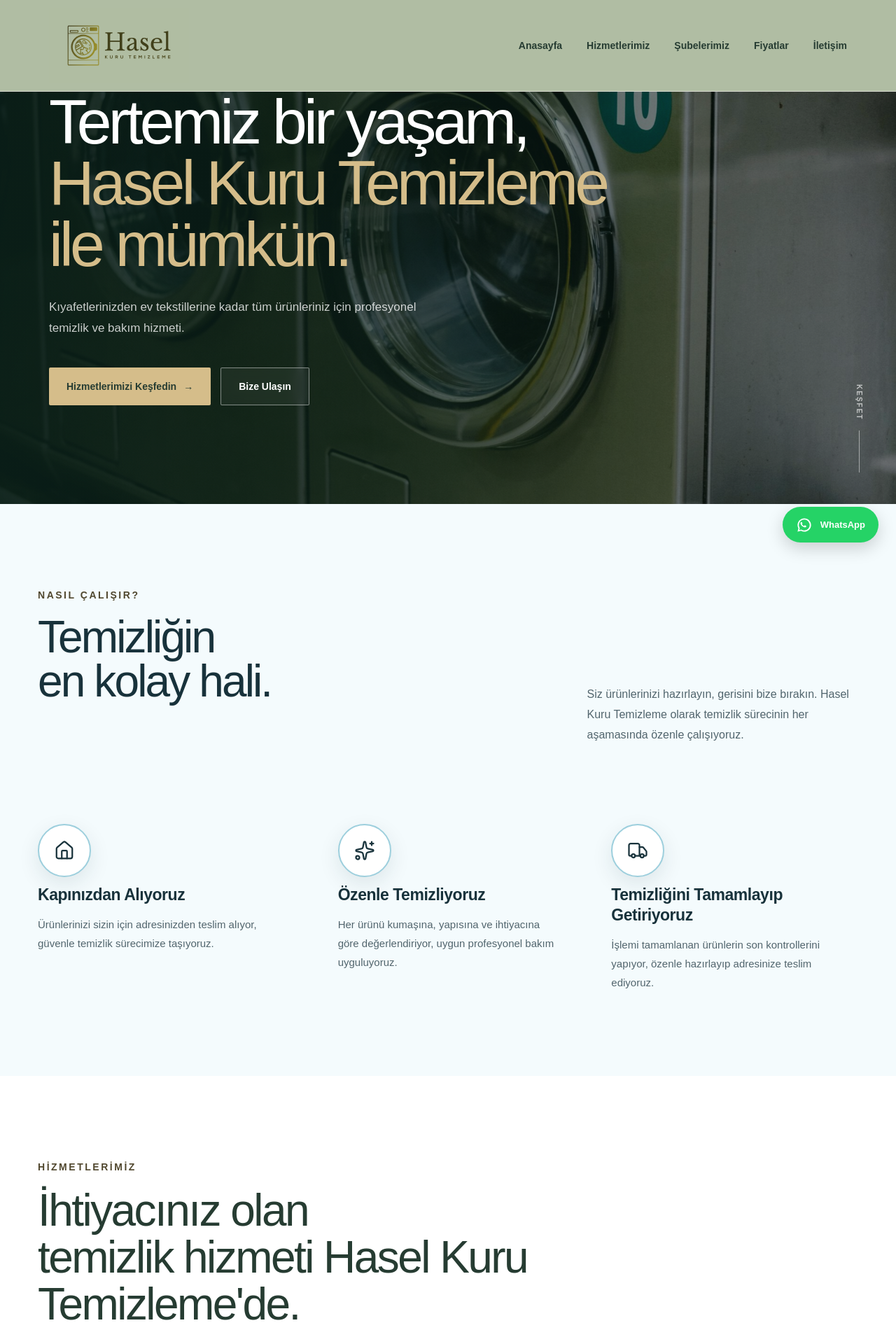
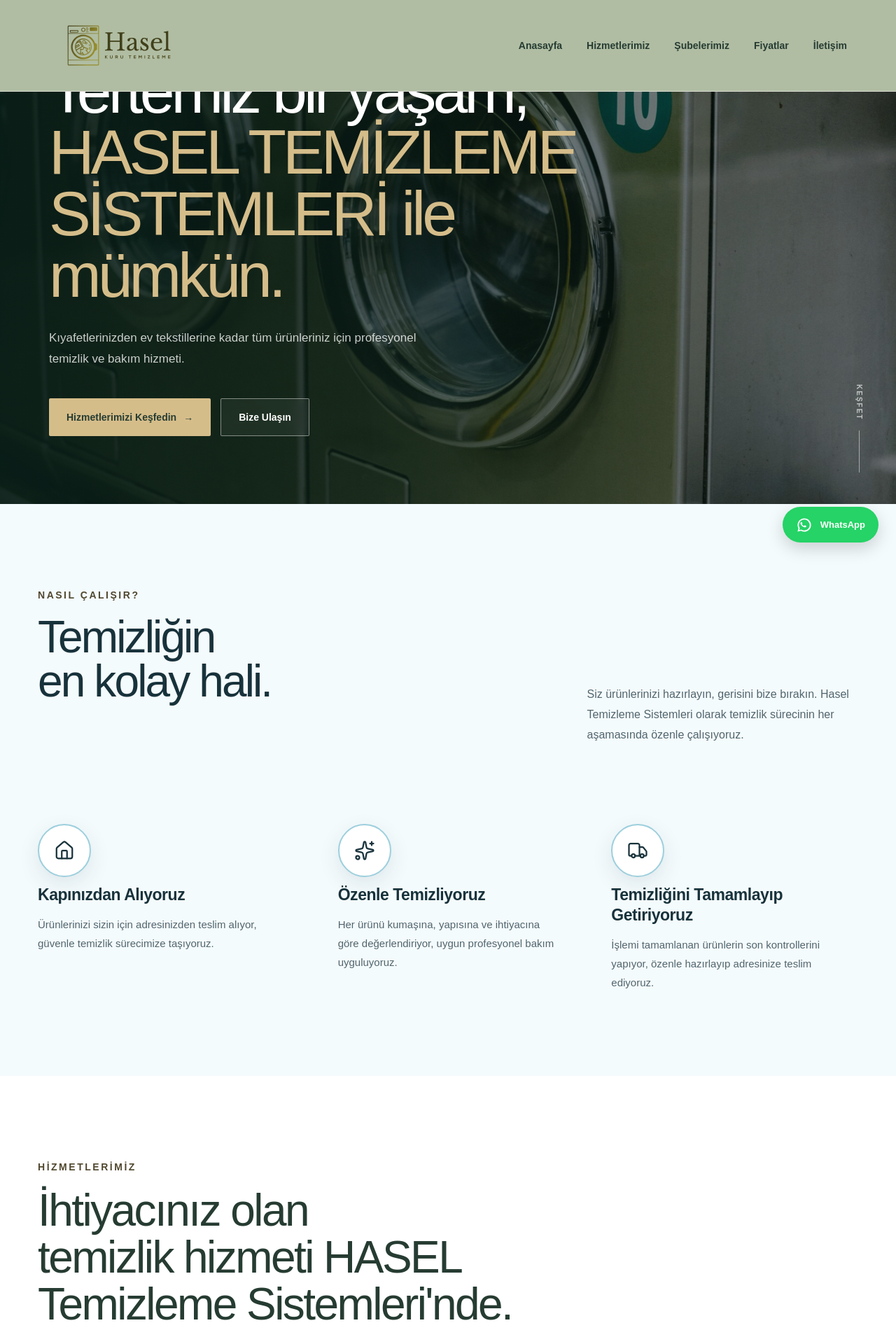
Before and after one commit to Mahmutsefer/em-kuru-temizleme, a Next.js app in the folder website/: page / in a window 1280 px wide. Shown: the top 1920 px of the page at 70% size. Built offline with nearby package versions, Linux system fonts and the light colour scheme.

Commit message:
Update brand name to Hasel Temizleme Sistemleri

```diff
--- a/website/app/subelerimiz/page.tsx
+++ b/website/app/subelerimiz/page.tsx
@@ -3,7 +3,7 @@
 export const metadata = {
   title: "Şubelerimiz",
   description:
-    "Hasel Kuru Temizleme şubeleri. Adres, telefon, çalışma saatleri ve yol tarifi bilgileri.",
+    "Hasel Temizleme  şubeleri. Adres, telefon, çalışma saatleri ve yol tarifi bilgileri.",
 };
 
 export default function SubelerimizPage() {
--- a/website/components/Footer.tsx
+++ b/website/components/Footer.tsx
@@ -98,7 +98,7 @@
       <div className="footer-bottom">
 
         <p>
-          © 2026 Hasel Kuru Temizleme. Tüm hakları saklıdır.
+          © 2026 HASEL TEMİZLEME SİSTEMLERİ. Tüm hakları saklıdır.
         </p>
 
         <a href="#iletisim">
--- a/website/components/Hero.tsx
+++ b/website/components/Hero.tsx
@@ -51,13 +51,13 @@
 
       <div className="hero-content">
         <p className="hero-label">
-  HASEL KURU TEMİZLEME
+  HASEL TEMİZLEME SİSTEMLERİ
 </p>
 
         <h1>
           Tertemiz bir yaşam,
           <br />
-          <span>Hasel Kuru Temizleme ile mümkün.</span>
+          <span>HASEL TEMİZLEME SİSTEMLERİ ile mümkün.</span>
         </h1>
 
         <p className="hero-description">
--- a/website/components/HowItWorks.tsx
+++ b/website/components/HowItWorks.tsx
@@ -45,7 +45,7 @@
           </div>
 
           <p className="em-process-intro">
-            Siz ürünlerinizi hazırlayın, gerisini bize bırakın. Hasel Kuru Temizleme olarak
+            Siz ürünlerinizi hazırlayın, gerisini bize bırakın. Hasel Temizleme Sistemleri olarak
             temizlik sürecinin her aşamasında özenle çalışıyoruz.
           </p>
         </div>
--- a/website/components/Services.tsx
+++ b/website/components/Services.tsx
@@ -50,7 +50,7 @@
           <h2>
             İhtiyacınız olan
             <br />
-            temizlik hizmeti Hasel Kuru Temizleme&apos;de.
+            temizlik hizmeti HASEL Temizleme Sistemleri&apos;nde.
           </h2>
         </div>
 
--- a/website/components/WhyUs.tsx
+++ b/website/components/WhyUs.tsx
@@ -41,7 +41,7 @@
 
           <div className="why-us-description">
             <p>
-              Hasel Kuru Temizleme olarak kıyafetlerinizi ve tekstil
+              HASEL Temizleme Sistemleri olarak kıyafetlerinizi ve tekstil
               ürünlerinizi yalnızca temizlemiyor, onların
               özelliklerine uygun şekilde bakımını da yapıyoruz.
             </p>
```
